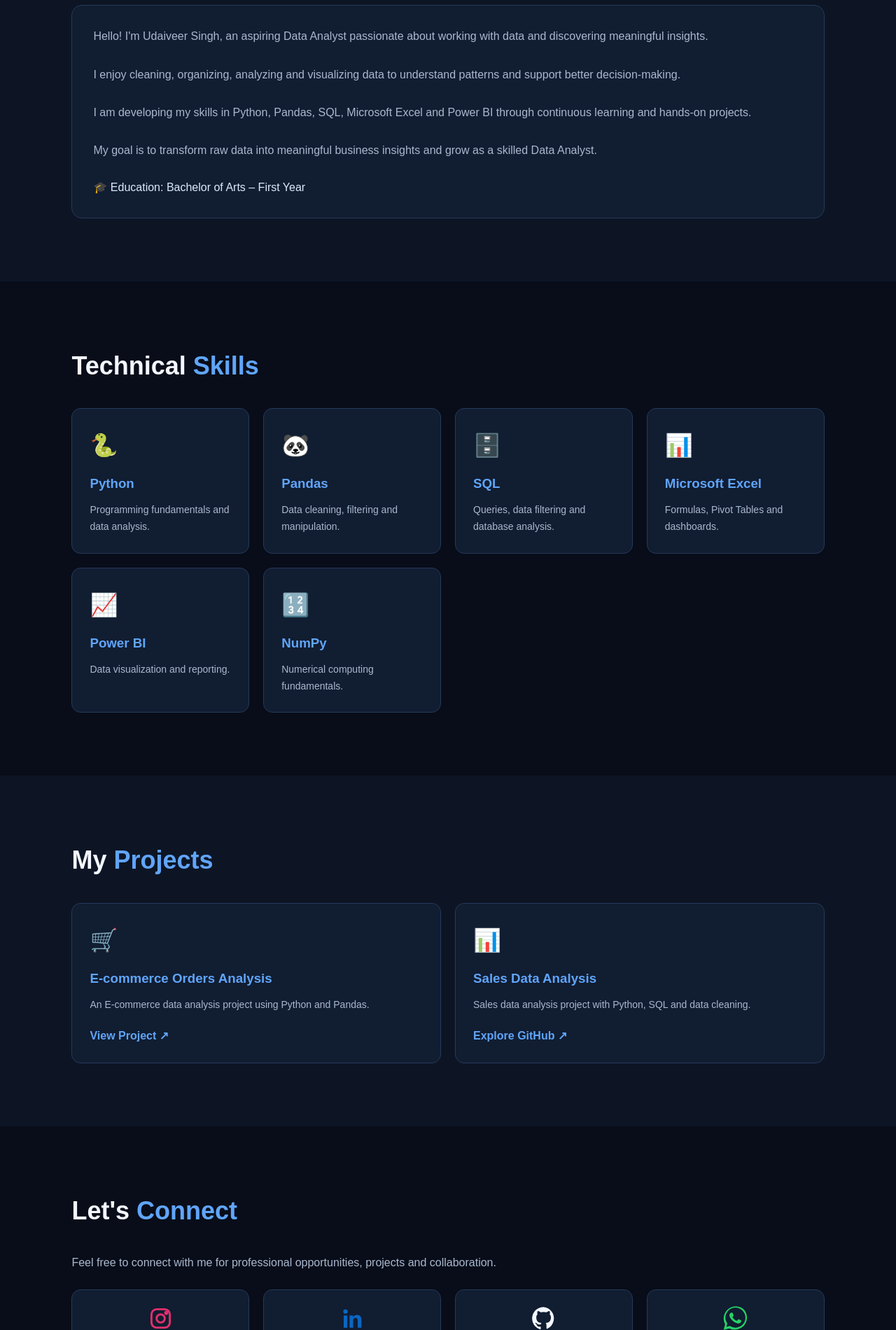
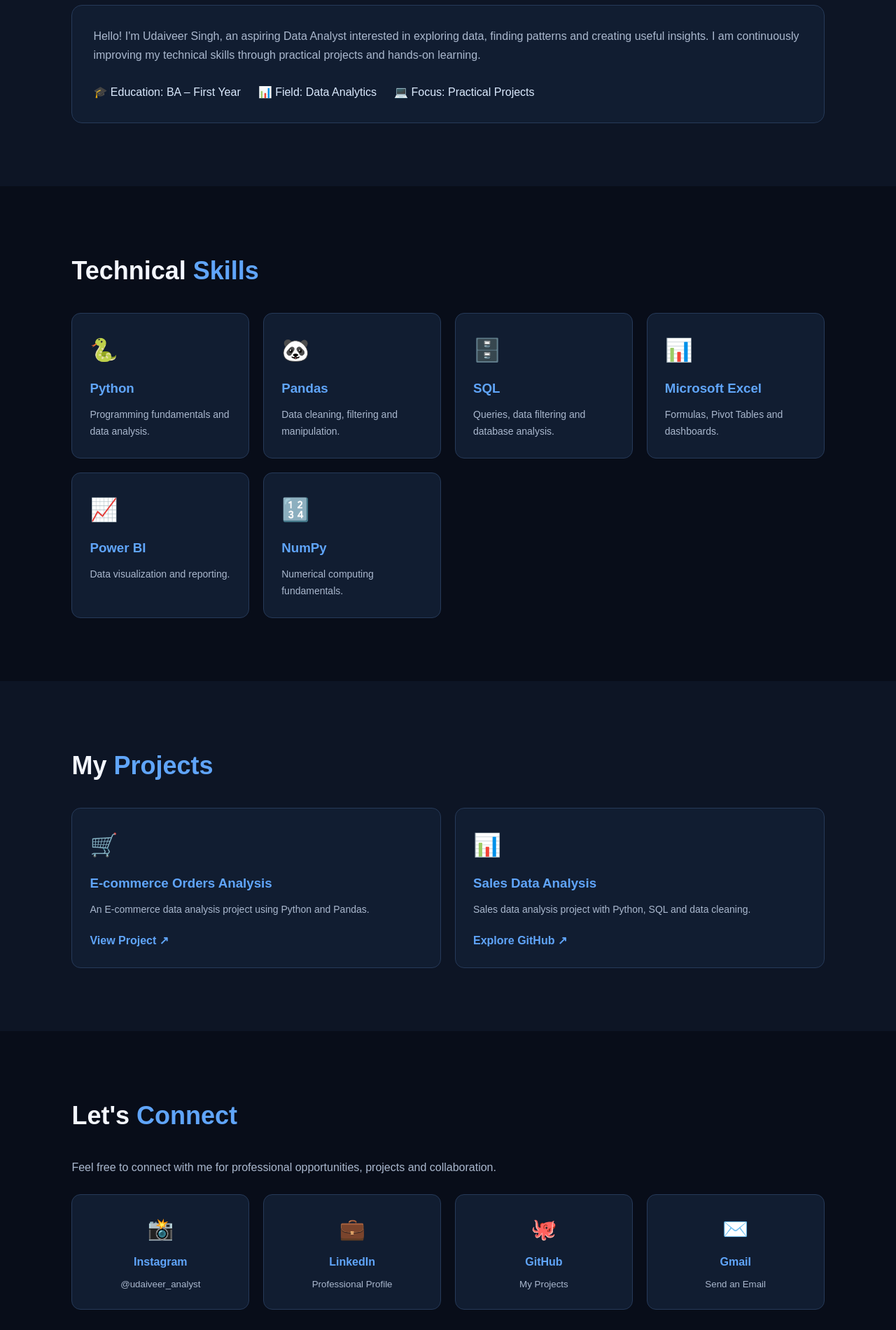
Before and after one commit to udaiveersingh08/udaiveer_portfolio, a plain HTML site: page index.html in a window 1280 px wide. Shown: the part 900-2800 px from the top of the page at 70% size. Drawn offline with Linux system fonts and the light colour scheme.

Commit message:
Update index.html

```diff
--- a/index.html
+++ b/index.html
@@ -63,6 +63,7 @@ header {
   color: var(--blue);
   font-size: 25px;
   font-weight: 800;
+  letter-spacing: 1px;
 }
 
 nav {
@@ -143,7 +144,9 @@ nav a:hover { color: var(--blue); }
   color: var(--blue);
 }
 
-.btn-outline:hover { background: #172943; }
+.btn-outline:hover {
+  background: #172943;
+}
 
 section { padding: 90px 0; }
 
@@ -163,7 +166,9 @@ section { padding: 90px 0; }
   border-radius: 15px;
 }
 
-.about-box p { color: var(--muted); }
+.about-box p {
+  color: var(--muted);
+}
 
 .info {
   display: flex;
@@ -217,10 +222,6 @@ section { padding: 90px 0; }
 
 .project-link:hover { text-decoration: underline; }
 
-.contact-note {
-  margin-bottom: 25px;
-}
-
 .social-card {
   background: var(--card);
   border: 1px solid var(--border);
@@ -240,32 +241,15 @@ section { padding: 90px 0; }
   background: #172943;
 }
 
-.social-card svg {
-  width: 35px;
-  height: 35px;
+.social-icon {
+  font-size: 30px;
 }
 
 .social-card strong { color: var(--blue); }
 .social-card small { color: var(--muted); }
 
-.instagram-icon {
-  color: #e1306c;
-}
-
-.linkedin-icon {
-  color: #0a66c2;
-}
-
-.github-icon {
-  color: #f4f7ff;
-}
-
-.whatsapp-icon {
-  color: #25d366;
-}
-
-.gmail-icon {
-  color: #ea4335;
+.contact-note {
+  margin-bottom: 25px;
 }
 
 footer {
@@ -304,6 +288,7 @@ footer {
 <header>
   <div class="container navbar">
     <a href="#home" class="logo">UDAIVEER.</a>
+
     <nav>
       <a href="#home">Home</a>
       <a href="#about">About</a>
@@ -348,29 +333,17 @@ footer {
     <div class="about-box">
       <p>
         Hello! I'm Udaiveer Singh, an aspiring Data Analyst
-        passionate about working with data and discovering
-        meaningful insights.
+        interested in exploring data, finding patterns and
+        creating useful insights.
 
-        <br><br>
-
-        I enjoy cleaning, organizing, analyzing and visualizing
-        data to understand patterns and support better
-        decision-making.
-
-        <br><br>
-
-        I am developing my skills in Python, Pandas, SQL,
-        Microsoft Excel and Power BI through continuous learning
-        and hands-on projects.
-
-        <br><br>
-
-        My goal is to transform raw data into meaningful
-        business insights and grow as a skilled Data Analyst.
+        I am continuously improving my technical skills through
+        practical projects and hands-on learning.
       </p>
 
       <div class="info">
-        <span>🎓 Education: Bachelor of Arts – First Year</span>
+        <span>🎓 Education: BA – First Year</span>
+        <span>📊 Field: Data Analytics</span>
+        <span>💻 Focus: Practical Projects</span>
       </div>
     </div>
   </div>
@@ -474,12 +447,7 @@ footer {
       <a class="social-card"
          href="https://www.instagram.com/udaiveer_analyst/"
          target="_blank" rel="noopener noreferrer">
-        <svg class="instagram-icon" viewBox="0 0 24 24" fill="none"
-             stroke="currentColor" stroke-width="2">
-          <rect x="3" y="3" width="18" height="18" rx="5"/>
-          <circle cx="12" cy="12" r="4"/>
-          <circle cx="17.5" cy="6.5" r="1" fill="currentColor"/>
-        </svg>
+        <span class="social-icon">📸</span>
         <strong>Instagram</strong>
         <small>@udaiveer_analyst</small>
       </a>
@@ -487,9 +455,7 @@ footer {
       <a class="social-card"
          href="https://www.linkedin.com/in/udaiveer-singh-data-analyst/"
          target="_blank" rel="noopener noreferrer">
-        <svg class="linkedin-icon" viewBox="0 0 24 24" fill="currentColor">
-          <path d="M5.2 3a2.2 2.2 0 1 0 0 4.4 2.2 2.2 0 0 0 0-4.4ZM3.4 9h3.6v12H3.4V9Zm5.8 0h3.4v1.6h.1c.5-.9 1.7-2 3.6-2 3.8 0 4.5 2.4 4.5 5.5V21h-3.6v-6.1c0-1.5 0-3.4-2.1-3.4s-2.4 1.6-2.4 3.3V21H9.2V9Z"/>
-        </svg>
+        <span class="social-icon">💼</span>
         <strong>LinkedIn</strong>
         <small>Professional Profile</small>
       </a>
@@ -497,32 +463,16 @@ footer {
       <a class="social-card"
          href="https://github.com/udaiveersinghchawda08-ai"
          target="_blank" rel="noopener noreferrer">
-        <svg class="github-icon" viewBox="0 0 24 24" fill="currentColor">
-          <path d="M12 .8a11.2 11.2 0 0 0-3.54 21.83c.56.1.76-.24.76-.54v-2.1c-3.1.68-3.76-1.32-3.76-1.32-.51-1.29-1.25-1.63-1.25-1.63-1.02-.7.08-.69.08-.69 1.13.08 1.73 1.16 1.73 1.16 1 .72 2.62.52 3.26.4.1-.72.39-1.21.71-1.49-2.48-.28-5.09-1.24-5.09-5.53 0-1.22.44-2.22 1.16-3-.12-.29-.5-1.43.11-2.98 0 0 .95-.3 3.08 1.15a10.7 10.7 0 0 1 5.6 0c2.14-1.45 3.08-1.15 3.08-1.15.61 1.55.23 2.69.11 2.98.72.78 1.16 1.78 1.16 3 0 4.3-2.61 5.25-5.1 5.52.4.35.76 1.03.76 2.08v3.09c0 .3.2.65.77.54A11.2 11.2 0 0 0 12 .8Z"/>
-        </svg>
+        <span class="social-icon">🐙</span>
         <strong>GitHub</strong>
-        <small>Explore My Projects</small>
-      </a>
-
-      <a class="social-card"
-         href="https://www.whatsapp.com/"
-         target="_blank" rel="noopener noreferrer">
-        <svg class="whatsapp-icon" viewBox="0 0 24 24" fill="currentColor">
-          <path d="M20.5 3.5A11.8 11.8 0 0 0 2 17.7L.5 23.2l5.7-1.5a11.8 11.8 0 0 0 14.3-18.2ZM12 21a9.8 9.8 0 0 1-5-1.4l-.4-.2-3.4.9.9-3.3-.2-.4A9.8 9.8 0 1 1 12 21Zm5.4-7.3c-.3-.1-1.7-.8-2-.9-.3-.1-.5-.1-.7.2-.2.3-.7.9-.9 1.1-.2.2-.3.2-.6.1-1.6-.8-2.7-1.5-3.8-3.3-.3-.5.3-.5.8-1.6.1-.2 0-.4 0-.5l-.9-2.1c-.2-.5-.5-.4-.7-.4h-.6c-.2 0-.5.1-.8.4-.3.3-1 1-1 2.3s1 2.6 1.1 2.8c.1.2 2 3.1 4.9 4.3 1.8.8 2.5.9 3.4.8.5-.1 1.7-.7 2-1.4.2-.7.2-1.2.2-1.4-.1-.2-.3-.3-.6-.4Z"/>
-        </svg>
-        <strong>WhatsApp</strong>
-        <small>Visit WhatsApp</small>
+        <small>My Projects</small>
       </a>
 
       <a class="social-card"
          href="mailto:udaiveersinghchawda08@gmail.com">
-        <svg class="gmail-icon" viewBox="0 0 24 24" fill="none"
-             stroke="currentColor" stroke-width="2">
-          <path d="M3 19V6l9 7 9-7v13"/>
-          <path d="M3 6l9 7 9-7"/>
-        </svg>
+        <span class="social-icon">✉️</span>
         <strong>Gmail</strong>
-        <small>Send Me an Email</small>
+        <small>Send an Email</small>
       </a>
 
     </div>
```
